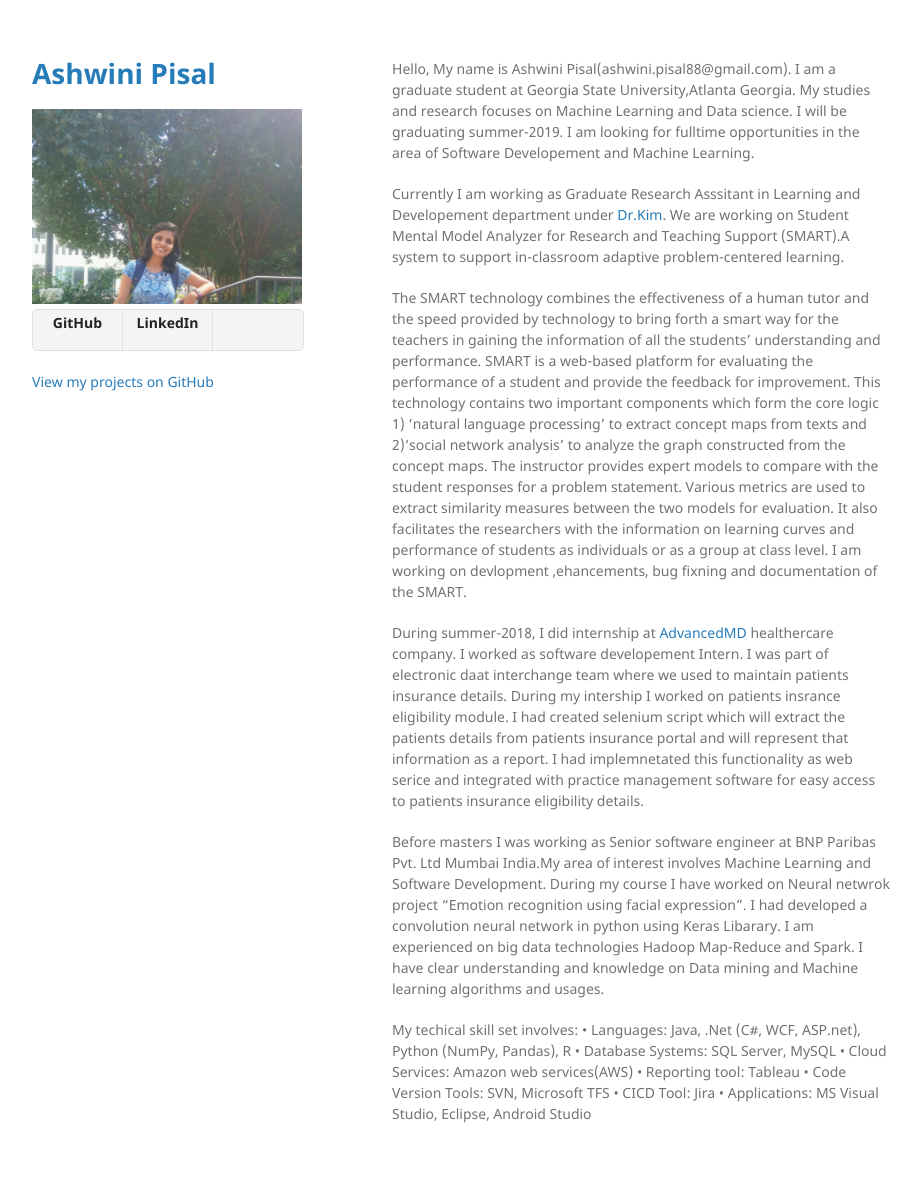
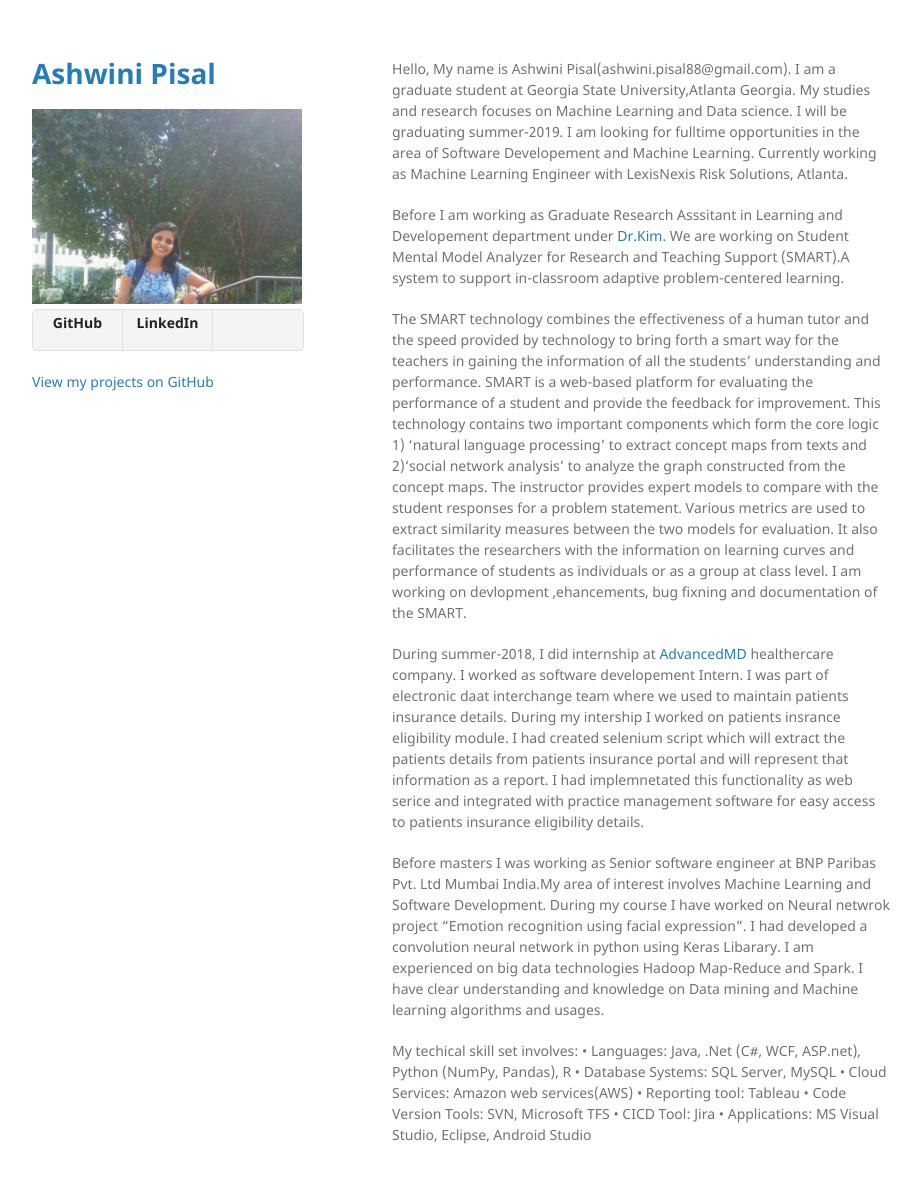
Before and after one commit to ashwini88/ashwinipp, a Jekyll site: the page built from index.md, in a window 1280 px wide and 1215 px high. Shown: the top 1183 px of the window, without its empty margins (178-1099 px from the left). Built offline with Jekyll 4.4.1, drawn with Linux system fonts in a browser that asks for light colours; the repository's description, which GitHub fills in, is left out.

Commit message:
Update index.md

```diff
--- a/index.md
+++ b/index.md
@@ -2,10 +2,9 @@
 layout: default
 ---
 
-Hello, My name is Ashwini Pisal(ashwini.pisal88@gmail.com). I am a graduate student at Georgia State University,Atlanta Georgia. My studies and research focuses on Machine Learning and Data science. I will be graduating summer-2019. I am looking for fulltime opportunities in the area of Software Developement and Machine Learning.
+Hello, My name is Ashwini Pisal(ashwini.pisal88@gmail.com). I am a graduate student at Georgia State University,Atlanta Georgia. My studies and research focuses on Machine Learning and Data science. I will be graduating summer-2019. I am looking for fulltime opportunities in the area of Software Developement and Machine Learning. Currently working as Machine Learning Engineer with LexisNexis Risk Solutions, Atlanta.
 
-Currently I am working as Graduate Research Asssitant in Learning and Developement department under
-[Dr.Kim](https://education.gsu.edu/profile/min-kyu-kim/). We are working on Student Mental Model Analyzer for Research and Teaching Support (SMART).A system to support in-classroom adaptive problem-centered learning.
+Before I am working as Graduate Research Asssitant in Learning and Developement department under [Dr.Kim](https://education.gsu.edu/profile/min-kyu-kim/). We are working on Student Mental Model Analyzer for Research and Teaching Support (SMART).A system to support in-classroom adaptive problem-centered learning.
 
 The SMART technology combines the effectiveness of a human tutor and the speed provided by technology to bring forth a smart way for the teachers in gaining the information of all the students’ understanding and performance. SMART is a web-based platform for evaluating the performance of a student and provide the feedback for improvement. This technology contains two important components which form the core logic 1) ‘natural language processing’ to extract concept maps from texts and 2)‘social network analysis’ to analyze the graph  constructed from the concept maps. The instructor provides expert models to compare with the student responses for a problem statement. Various metrics are used to extract similarity measures between the two models for evaluation. It also facilitates the researchers with the information on learning curves and performance of students as individuals or as a group at class level. I am working on devlopment ,ehancements, bug fixning and documentation of the SMART.
 
```
